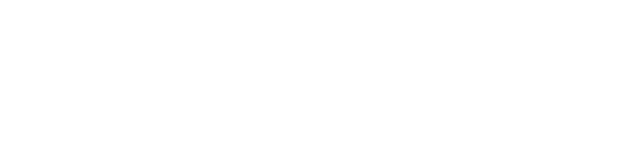
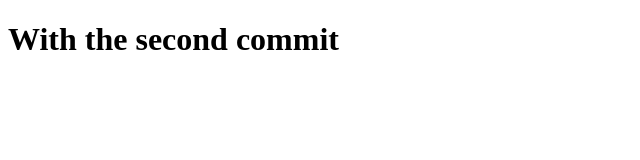
Before and after one commit to Dhanush-D5/Git-Demo, a plain HTML site: page index.html in a window 1280 px wide. Shown: the whole page, without its empty margins (0-640 px from the left). Drawn offline with Linux system fonts and the light colour scheme.

Commit message:
Second Commit

```diff
--- a/index.html
+++ b/index.html
@@ -6,6 +6,6 @@
     <title>Document</title>
 </head>
 <body>
-
+    <h1>With the second commit</h1>
 </body>
 </html>
```
